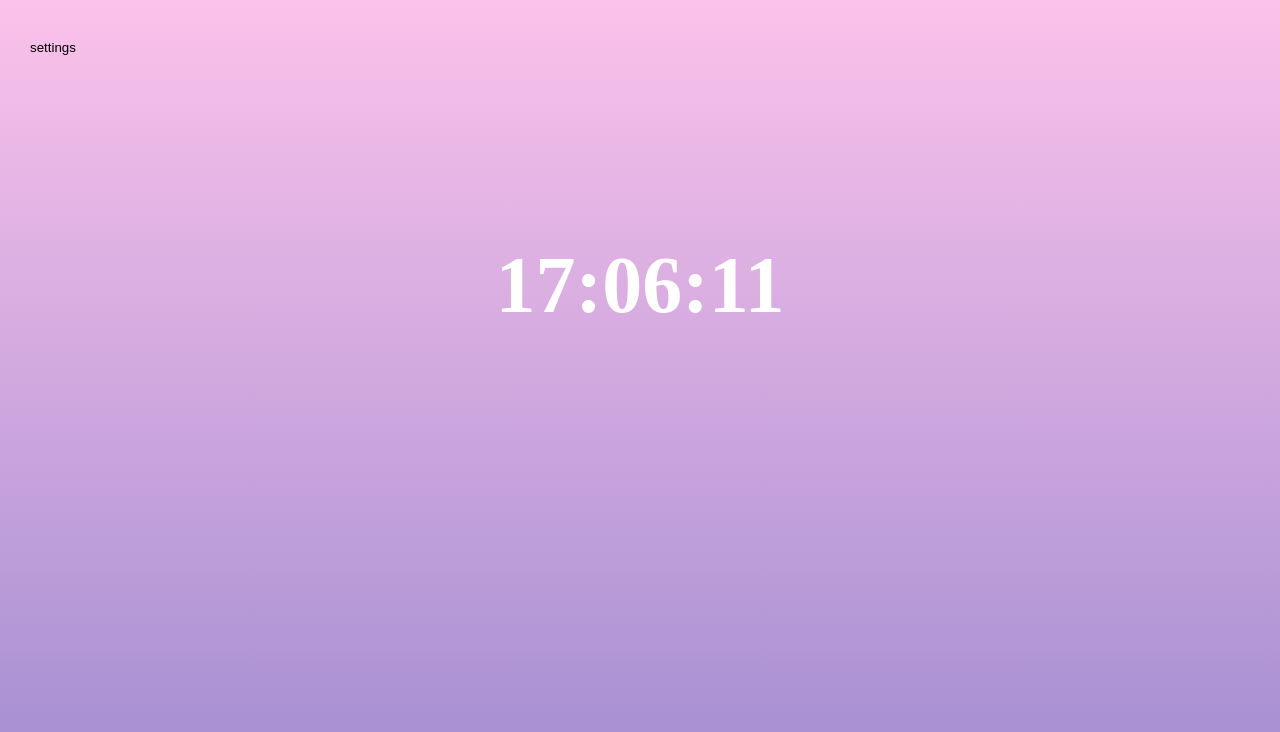
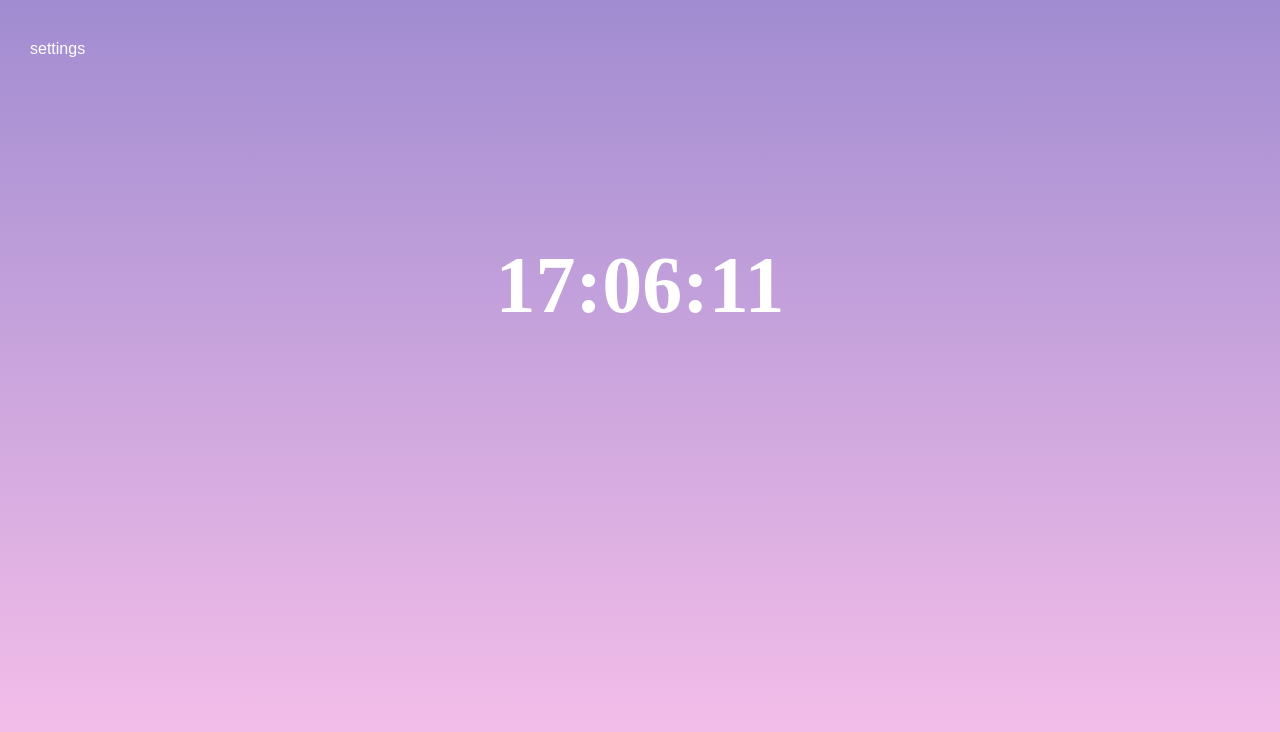
Before and after one commit to frantic-dev/pomodoro-clock-extension, a React (Vite) app: page / in a window 1280 px wide. Shown: the top 732 px of the page. Built offline with nearby package versions, Linux system fonts and the light colour scheme.

Commit message:
mainly style changes & tightning hiding navbar and bgchange logic

```diff
--- a/src/App.jsx
+++ b/src/App.jsx
@@ -1,24 +1,15 @@
-import { useDispatch, useSelector } from 'react-redux'
+import { useSelector } from 'react-redux'
 import Clock from './components/Clock'
 import Navbar from './components/Navbar'
 import './style/index.scss'
-import { navbarChange } from './reducers/navbarReducer'
 import Backgrounds from './components/Backgrounds'
 
 function App() {
-  const dispatch = useDispatch()
   const bg = useSelector(state => state.bg)
 
-  function hideNavbar(e) {
-    const navbar = document.querySelector('.navbar')
-    console.log(e.target)
-    if (!navbar.contains(e.target)) {
-      dispatch(navbarChange(false))
-    }
-  }
   return (
     <div id='bg-container' className={bg.option}>
-      <div onClick={e => hideNavbar(e)} id='inner-container' >
+      <div>
         <Navbar />
         <Clock />
         <Backgrounds />
--- a/src/components/Backgrounds.jsx
+++ b/src/components/Backgrounds.jsx
@@ -4,13 +4,19 @@ import { bgChange } from '../reducers/bgReducer'
 const Backgrounds = () => {
   const bg = useSelector(state => state.bg)
   const dispatch = useDispatch()
-  console.log(bg.display)
+
+  function getBgOption(e) {
+    // avoid getting div#backgrounds className as background option
+    if (e.target.className !== '') {
+      dispatch(bgChange({ option: e.target.className }))
+    }
+  }
 
   return (
     <div className={`${bg.display}`}>
       <div
         id='backgrounds'
-        onClick={e => dispatch(bgChange({ option: e.target.className }))}
+        onClick={e => getBgOption(e)}
       >
         <div className='option-1'></div>
         <div className='option-2'></div>
--- a/src/components/Navbar.jsx
+++ b/src/components/Navbar.jsx
@@ -3,11 +3,20 @@ import { navbarChange } from '../reducers/navbarReducer'
 import { bgChange } from '../reducers/bgReducer'
 
 const Navbar = () => {
-  const navbarOpen = useSelector(state=> state.navbar)
+  const navbarOpen = useSelector(state => state.navbar)
   const dispatch = useDispatch()
 
+  const body = document.querySelector('body')
+  const navbar = document.querySelector('.navbar')
+  // closing navbar when clicking off of it
+  body.addEventListener('click', e => {
+    if (navbarOpen && !navbar.contains(e.target)) {
+      dispatch(navbarChange(false))
+    }
+  })
+
   function showBgsGrid() {
-    dispatch(bgChange({display: 'block'}))
+    dispatch(bgChange({ display: 'block' }))
     dispatch(navbarChange(false))
   }
 
@@ -20,7 +29,7 @@ const Navbar = () => {
         settings
       </button>
       <ul className={`menu-nav${navbarOpen ? ' show-menu' : ''}`}>
-        <li onClick={(()=> showBgsGrid())}>change background</li>
+        <li onClick={() => showBgsGrid()}>change background</li>
       </ul>
     </nav>
   )
--- a/src/style/index.scss
+++ b/src/style/index.scss
@@ -1,12 +1,12 @@
 // variables
-$option-1: linear-gradient(to top, #a18cd1 0%, #fbc2eb 100%);
-$option-2: linear-gradient(to top, #fad0c4 0%, #ffd1ff 100%);
-$option-3:  linear-gradient(120deg, #f6d365 0%, #fda085 100%);
-$option-4:  linear-gradient(120deg, #d4fc79 0%, #96e6a1 100%);
-$option-5: linear-gradient(to top, #cfd9df 0%, #e2ebf0 100%);
-$option-6: linear-gradient(to top, #a8edea 0%, #fed6e3 100%);
-$option-7: linear-gradient(to right, #e4afcb 0%, #b8cbb8 0%, #b8cbb8 0%, #e2c58b 30%, #c2ce9c 64%, #7edbdc 100%);
-$option-8: linear-gradient(to top, #a8edea 0%, #fed6e3 100%);
+$option-1: linear-gradient(#a18cd1 0%, #fbc2eb 100%);
+$option-2: linear-gradient(#ff0844 0%, #ffb199 100%);
+$option-3: linear-gradient(0deg, #f6d365 0%, #fda085 100%);
+$option-4: linear-gradient(0deg, #d5ff75 0%, #84b38a 100%);
+$option-5: linear-gradient(#30cfd0 0%, #8946db 100%);
+$option-6: linear-gradient(#505285 0%, #585e92 12%, #65689f 25%, #7474b0 37%, #7e7ebb 50%, #8389c7 62%, #9795d4 75%, #a2a1dc 87%, #b5aee4 100%);
+$option-7: linear-gradient(#c79081 0%, #dfa579 100%);
+$option-8: linear-gradient(to top, #48f1d0 0%, #94922e 100%);
 
 *{
   padding: 0;
@@ -15,29 +15,30 @@ $option-8: linear-gradient(to top, #a8edea 0%, #fed6e3 100%);
 
 html, body {
   min-height: 100vh;
+  font-size: 16px;
 }
 
 #bg-container {
-  height: 100vh;
+  min-height: 70vh;
   display: flex;
-  flex-direction: column;
-  justify-content: space-around ;
-  align-items: center;;
+  justify-content: center ;
+  padding-top: 30vh;
 }
 
-#inner-container {
-  height: 100vh;
-}
 
 .clock {
   font-size: clamp(20px, 20vw, 80px);
-  display: flex;
-  justify-content: center;
-  align-items: center;
-  margin-top: 30vh;
-  margin-bottom: 10vh;
+  text-align: center;
   color: white;
   font-weight: 700;
+  margin-bottom: 40px;
+}
+.toggle {
+  color: white;
+  font-size: 16px;
+  &:hover {
+    text-decoration: underline;
+  }
 }
 .navbar .toggle {
   position: fixed;
@@ -57,8 +58,8 @@ html, body {
   overflow: hidden;
   max-width: 290px;
   z-index: 9;
-  box-shadow: 0 10px 15px -3px rgb(46 41 51 / 8%), 0 4px 6px -2px rgb(71 63 79 / 16%);
   transform: translateX(-100px);
+  border-radius: 3px;
 
 }
 .menu-nav.show-menu {
@@ -71,15 +72,18 @@ html, body {
   cursor: pointer;
 }
 #backgrounds * {
-  border: 1px solid red;
+  border: 1px solid rgb(230, 221, 221);
+  box-shadow: 0 1px 2px rgba(175, 175, 175, 0.616);
   width: calc(100vw / 8);
   aspect-ratio: 1;
   border-radius: 5px;
+  cursor: pointer;
+  max-width: 70px;
+  margin: auto;
 }
-
 #backgrounds {
   display: grid;
-  grid-template-columns: repeat(4,calc(100vw / 8));
+  grid-template-columns: repeat(4, 1fr);
   gap: 10px;
   justify-content: space-around;
 }
```
